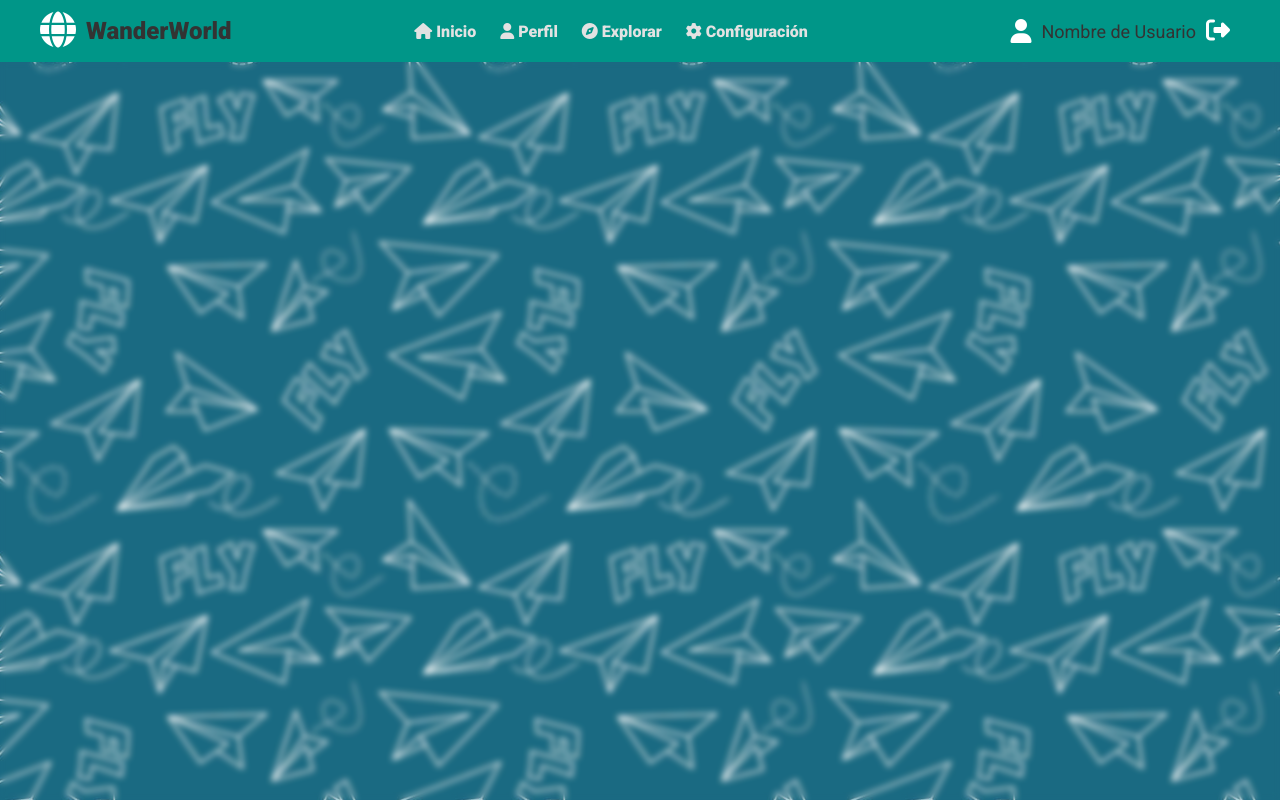
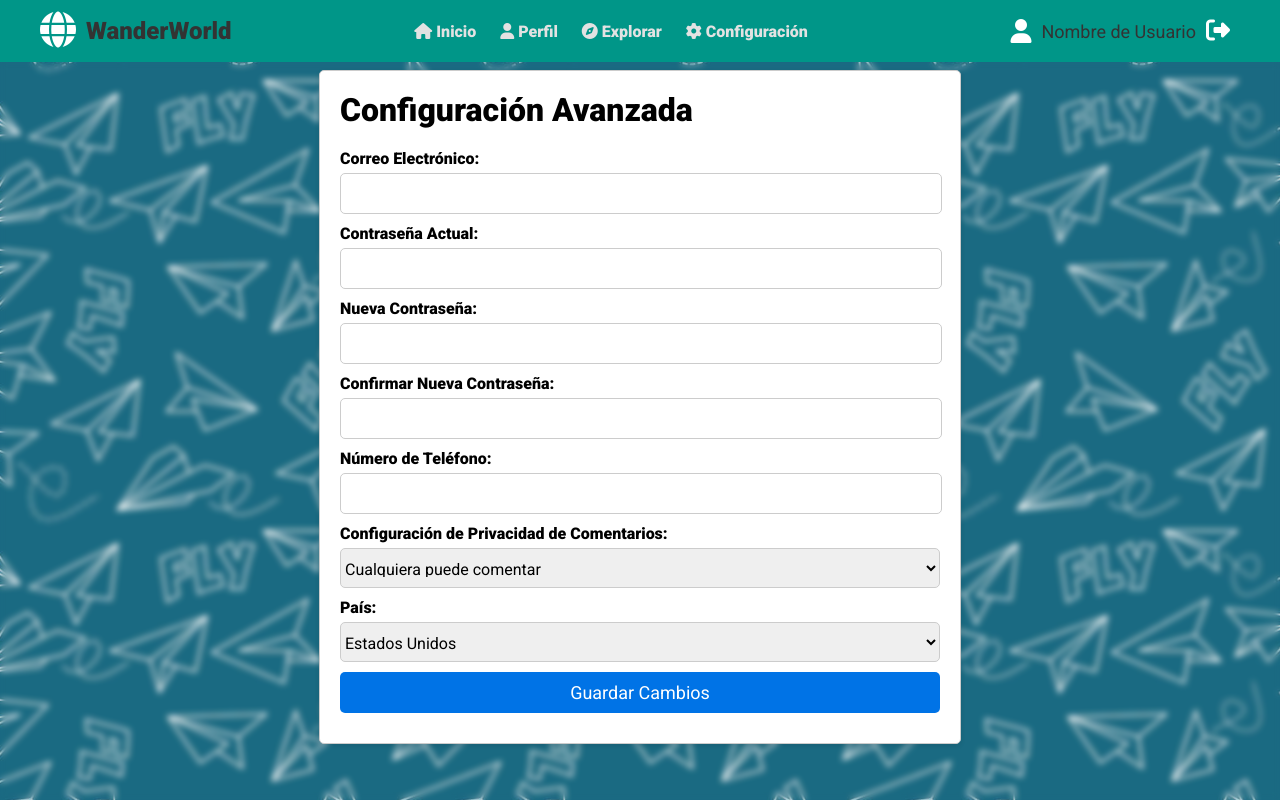
Before and after one commit to Xenock20/WanderWorld, a PHP site: page /pages/settings.php in a window 1280 px wide. Run offline with PHP 8.4, Linux system fonts and the light colour scheme; some libraries are stand-ins or nearby versions; some web fonts are replaced.

Commit message:
Add settings page

```diff
--- a/assets/css/styles.css
+++ b/assets/css/styles.css
@@ -671,7 +671,7 @@ ul li img {
   background-color: #fff;
   overflow: auto;
   width: 90%;
-  height: 400px;
+  height: 70%;
   max-width: 500px;
   margin: 100px auto;
   padding: 20px;
@@ -725,3 +725,70 @@ form {
 #saveChangesBtn:hover {
   background-color: #0056b3; /* Cambia el color de fondo al pasar el mouse */
 }
+
+.settings-container {
+  width: 80%;
+  margin: auto;
+  margin-top: 70px;
+  max-width: 600px;
+  padding: 20px;
+  background-color: #fff;
+  border: 1px solid #ccc;
+  border-radius: 5px;
+  box-shadow: 0 2px 5px rgba(0, 0, 0, 0.1);
+  z-index: 5;
+}
+
+.form-group {
+  margin: 10px auto;
+  width: 100%;
+}
+
+label {
+  display: block;
+  font-weight: bold;
+  margin-bottom: 5px;
+}
+
+input[type="text"],
+input[type="email"],
+input[type="password"],
+input[type="tel"],
+select,
+textarea {
+  width: 100%;
+  padding: 10px 0px;
+  border: 1px solid #ccc;
+  border-radius: 5px;
+  font-size: 16px;
+  outline: none;
+}
+
+input[type="text"],
+input[type="email"],
+input[type="tel"],
+input[type="password"]{
+  width: 95%;
+  padding: 10px 15px;
+}
+
+select {
+  height: 40px;
+}
+
+button {
+  display: block;
+  width: 100%;
+  padding: 10px;
+  background-color: #0073e6;
+  color: #fff;
+  border: none;
+  border-radius: 5px;
+  font-size: 18px;
+  cursor: pointer;
+  transition: background-color 0.3s;
+}
+
+button:hover {
+  background-color: #0056b3;
+}
--- a/pages/settings.php
+++ b/pages/settings.php
@@ -11,6 +11,59 @@
 <body>
     <?php include './../includes/header.php'; ?>
 
+    <div class="settings-container">
+        <h1>Configuración Avanzada</h1>
+        <form action="update_settings.php" method="POST">
+            <div class="form-group">
+                <label for="email">Correo Electrónico:</label>
+                <input type="email" name="email" id="email" required>
+            </div>
+
+            <div class="form-group">
+                <label for="currentPassword">Contraseña Actual:</label>
+                <input type="password" name="currentPassword" id="currentPassword" required>
+            </div>
+
+            <div class="form-group">
+                <label for="newPassword">Nueva Contraseña:</label>
+                <input type="password" name="newPassword" id="newPassword">
+            </div>
+
+            <div class="form-group">
+                <label for="confirmNewPassword">Confirmar Nueva Contraseña:</label>
+                <input type="password" name="confirmNewPassword" id="confirmNewPassword">
+            </div>
+
+            <div class="form-group">
+                <label for="phoneNumber">Número de Teléfono:</label>
+                <input type="tel" name="phoneNumber" id="phoneNumber">
+            </div>
+
+            <div class="form-group">
+                <label for="commentPrivacy">Configuración de Privacidad de Comentarios:</label>
+                <select name="commentPrivacy" id="commentPrivacy">
+                    <option value="public">Cualquiera puede comentar</option>
+                    <option value="followed">Solo seguidores pueden comentar</option>
+                    <option value="private">Nadie puede comentar</option>
+                </select>
+            </div>
+
+            <div class="form-group">
+                <label for="country">País:</label>
+                <select name="country" id="country">
+                    <option value="usa">Estados Unidos</option>
+                    <option value="canada">Canadá</option>
+                    <option value="mexico">México</option>
+                    <!-- Agrega más opciones según los países que desees permitir -->
+                </select>
+            </div>
+
+            <div class="form-group">
+                <button type="submit">Guardar Cambios</button>
+            </div>
+        </form>
+    </div>
+
 </body>
 
 </html>
```
